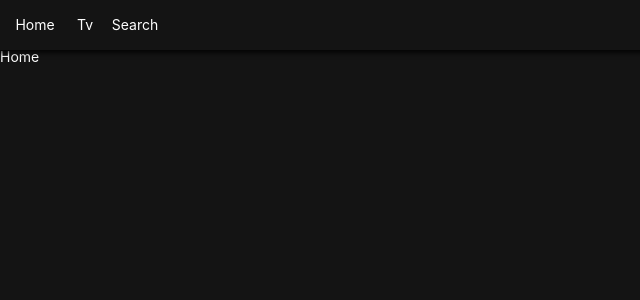
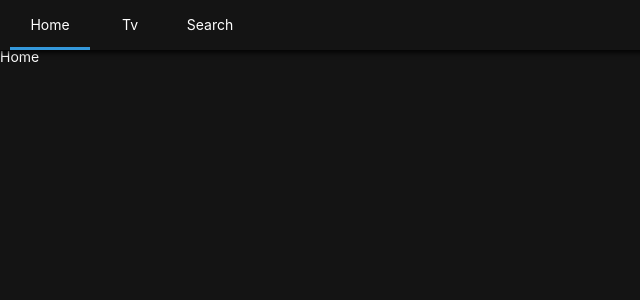
Before and after one commit to junhoKims/krakflix, a React (Create React App) app: page / in a window 1280 px wide. Shown: the top 300 px of the page, without its empty margins (0-640 px from the left). Built offline with nearby package versions, Linux system fonts and the light colour scheme.

Commit message:
add bottom_border css to Header

```diff
--- a/src/Components/App.js
+++ b/src/Components/App.js
@@ -5,8 +5,8 @@
 function App() {
   return (
     <>
+      <GlobalStyles />
       <Router />
-      <GlobalStyles />
     </>
   );
 }
--- a/src/Components/Header.js
+++ b/src/Components/Header.js
@@ -1,5 +1,5 @@
 import React from 'react';
-import { Link } from 'react-router-dom';
+import { Link, withRouter } from 'react-router-dom';
 import styled from 'styled-components';
 
 const Header = styled.header`
@@ -21,8 +21,11 @@
 `;
 
 const Item = styled.li`
-    width: 50px;
+    width: 80px;
+    height: 50px;
     text-align: center;
+    border-bottom: 3px solid ${props => props.current ? '#3498db' : 'transparent'};
+    transition: border-bottom .5s ease-in-out;
 `;
 
 const SLink = styled(Link)`
@@ -32,17 +35,18 @@
     height: 50px;
 `;
 
-export default () => (
+export default withRouter(({location: { pathname }}) => (
     <Header>
         <HeaderListUl>
-            <Item>
+            <Item current={pathname === '/'}>
                 <SLink to='/'>Home</SLink>
             </Item>
-            <Item>
+            <Item current={pathname === '/tv'}>
                 <SLink to='/tv'>Tv</SLink>
             </Item>
-            <Item>
+            <Item current={pathname === '/search'}>
                 <SLink to='/search'>Search</SLink>
             </Item>
         </HeaderListUl>
-    </Header>)
+    </Header>
+));
```
